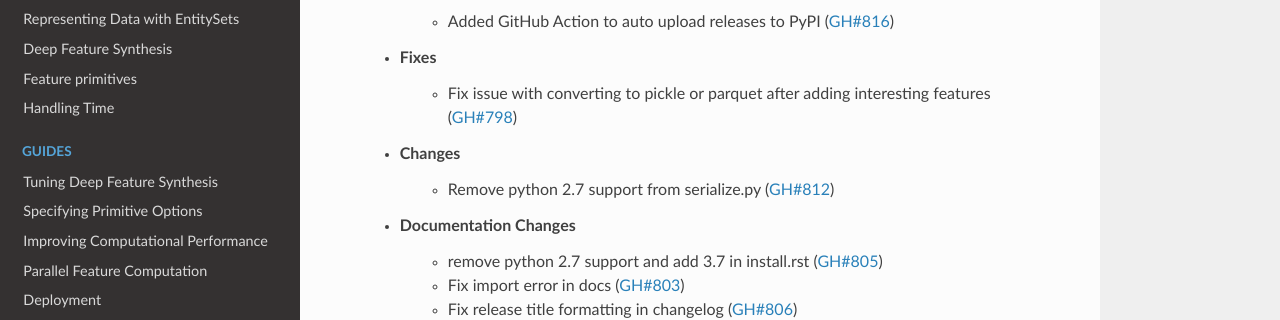
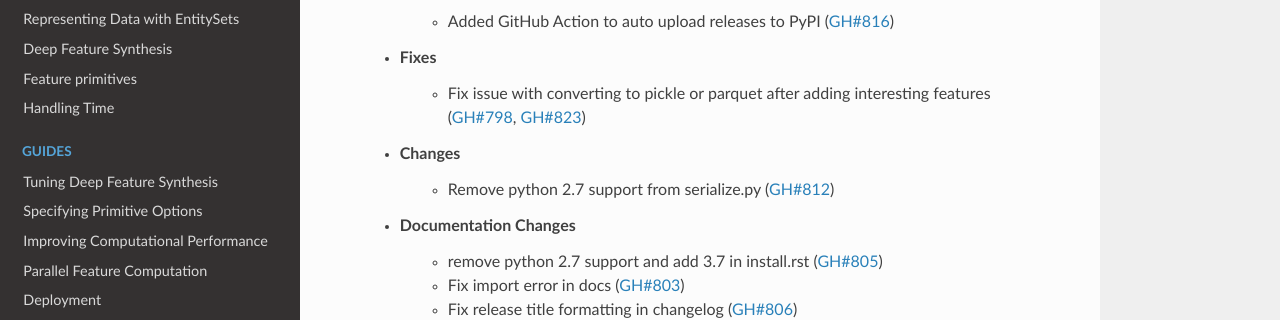
Before and after one commit to alteryx/featuretools, a Sphinx documentation site: the page built from docs/source/changelog.rst, in a window 1280 px wide and 900 px high. Shown: the part 217-537 px from the top of the window. Built offline with Sphinx 7.4.7 and the Read the Docs theme 2.0.0, drawn with Linux system fonts in a browser that asks for light colours; pages that are not in the unit, such as notebooks, are missing from menus.

Commit message:
changelog

```diff
--- a/docs/source/changelog.rst
+++ b/docs/source/changelog.rst
@@ -6,7 +6,7 @@ Changelog
     * Enhancements
         * Added GitHub Action to auto upload releases to PyPI (:pr:`816`)
     * Fixes
-        * Fix issue with converting to pickle or parquet after adding interesting features (:pr:`798`)
+        * Fix issue with converting to pickle or parquet after adding interesting features (:pr:`798`, :pr:`823`)
     * Changes
         * Remove python 2.7 support from serialize.py (:pr:`812`)
     * Documentation Changes
```
